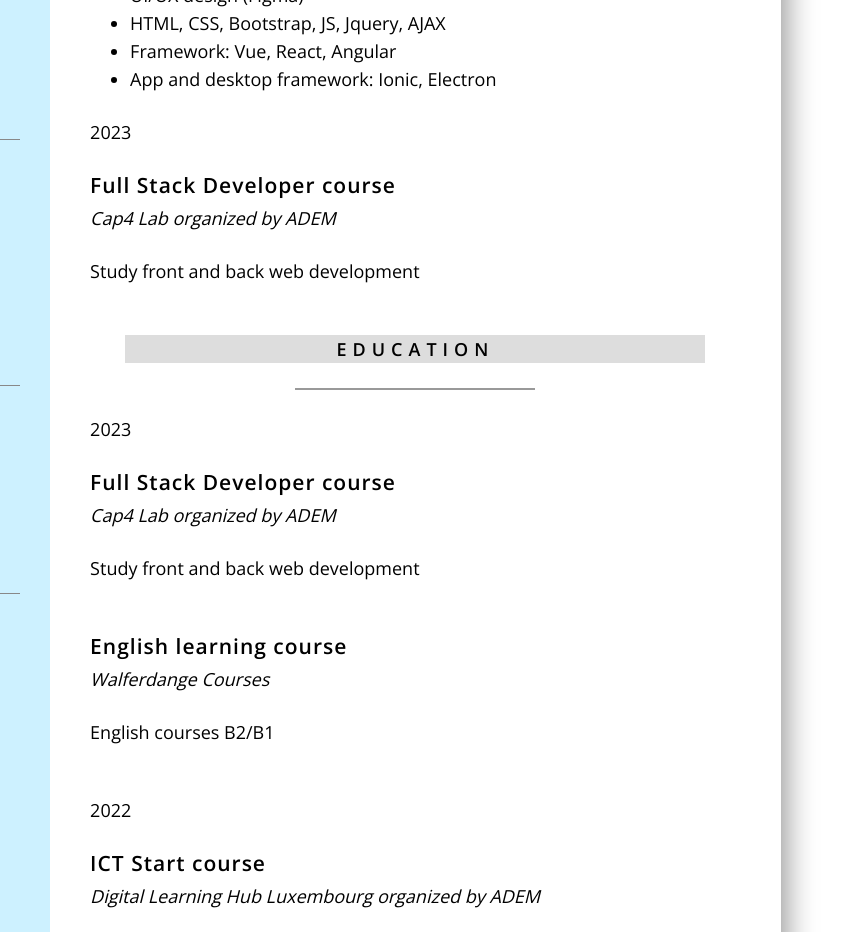
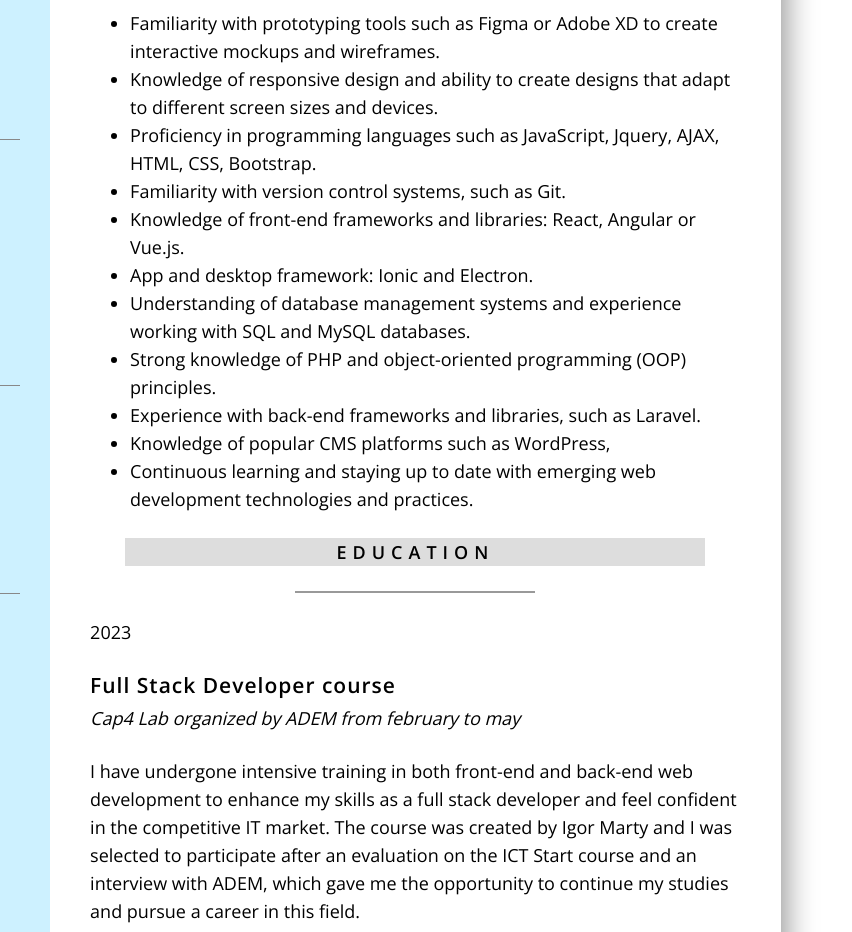
Before and after one commit to turelyk-arsen/CV, a plain HTML site: page index.html in a window 1280 px wide. Shown: the part 883-1815 px from the top of the page, 428-1280 px from the left. Drawn offline with nearby package versions, Linux system fonts and the light colour scheme.

Commit message:
22/03/2023 cv evening

```diff
--- a/index.html
+++ b/index.html
@@ -95,27 +95,62 @@
       </div>
 
       <div class="rela-block content-container">
-        <h2 class="rela-block caps title">Junior Front-End Developer</h2>
+        <h2 class="rela-block caps title">Junior Full Stack Developer</h2>
         <!-- <div class="rela-block separator"></div> -->
 
         <div class="rela-block caps greyed">Summary</div>
         <div class="rela-block separator"></div>
-        <p class="long-margin">I am an experienced a junior front-end developer relocated to Luxembourg from Ukraine. I'm studying English language, already passed exams on B1 level for now. I am passionate about developing and implementing user-friendly, responsive web applications and interfaces using HTML, CSS, and JavaScript. I am a strong understanding of front-end web development technologies and best practices, as well as experience with frameworks. I am sure that my technical skills and knowledge can be useful for to create cohesive, high-quality products. </p>
+        <p class="long-margin">
+          I am a talented junior full stack developer who recently relocated
+          from Ukraine to Luxembourg. While here, I am working on improving my
+          English language skills and have already passed B1 level exams. I am
+          deeply passionate about developing and implementing user-friendly web
+          applications. With my expertise in web development technologies and
+          frameworks, I am confident in my ability to create cohesive,
+          high-quality products. I am excited to bring my technical skills and
+          knowledge to new challenges and projects. Furthermore, I am committed
+          to continuously improving my skills to become a valuable member of any
+          team I work with.
+        </p>
 
         <div class="rela-block caps greyed">Skill Highlights</div>
         <div class="rela-block separator"></div>
         <ul>
-          <li>UI/UX design (Figma)</li>
-          <li>HTML, CSS, Bootstrap, JS, Jquery, AJAX</li>
-          <li>Framework: Vue, React, Angular</li>
-          <li>App and desktop framework: Ionic, Electron</li>
+          <li>
+            Familiarity with prototyping tools such as Figma or Adobe XD to
+            create interactive mockups and wireframes.
+          </li>
+          <li>
+            Knowledge of responsive design and ability to create designs that
+            adapt to different screen sizes and devices.
+          </li>
+          <li>
+            Proficiency in programming languages such as JavaScript, Jquery,
+            AJAX, HTML, CSS, Bootstrap.
+          </li>
+          <li>Familiarity with version control systems, such as Git.</li>
+          <li>
+            Knowledge of front-end frameworks and libraries: React, Angular or
+            Vue.js.
+          </li>
+          <li>App and desktop framework: Ionic and Electron.</li>
+          <li>
+            Understanding of database management systems and experience working
+            with SQL and MySQL databases.
+          </li>
+          <li>
+            Strong knowledge of PHP and object-oriented programming (OOP)
+            principles.
+          </li>
+          <li>
+            Experience with back-end frameworks and libraries, such as Laravel.
+          </li>
+          <li>Knowledge of popular CMS platforms such as WordPress,</li>
+          <li>
+            Continuous learning and staying up to date with emerging web
+            development technologies and practices.
+          </li>
         </ul>
-
-        <p>2023</p>
-
-        <h3>Full Stack Developer course</h3>
-        <p class="nameProgram">Cap4 Lab organized by ADEM</p>
-        <p class="long-margin">Study front and back web development</p>
 
         <div class="rela-block caps greyed">Education</div>
         <div class="rela-block separator"></div>
@@ -123,8 +158,17 @@
         <p>2023</p>
 
         <h3>Full Stack Developer course</h3>
-        <p class="nameProgram">Cap4 Lab organized by ADEM</p>
-        <p class="long-margin">Study front and back web development</p>
+        <p class="nameProgram">
+          Cap4 Lab organized by ADEM from february to may
+        </p>
+        <p class="long-margin">
+          I have undergone intensive training in both front-end and back-end web
+          development to enhance my skills as a full stack developer and feel
+          confident in the competitive IT market. The course was created by Igor
+          Marty and I was selected to participate after an evaluation on the ICT
+          Start course and an interview with ADEM, which gave me the opportunity
+          to continue my studies and pursue a career in this field.
+        </p>
 
         <h3>English learning course</h3>
         <p class="nameProgram">Walferdange Courses</p>
@@ -155,7 +199,6 @@
 
         <div class="rela-block caps greyed">Experience</div>
         <div class="rela-block separator"></div>
-
 
         <h3>Head of Chromatographic Laboratory (R&D)</h3>
         <p class="light">2013 – 2022</p>
--- a/style.css
+++ b/style.css
@@ -150,7 +150,7 @@ h3 {
   margin: -23px;
 }
 .logo {
-  /* background-image: url("Photo.jpg"); */
+  background-image: url("Photo.jpg");
   background-size: cover;
   box-shadow: 2px 2px 5px rgba(0, 0, 0, 0.471);
   border-radius: 5px;
```
